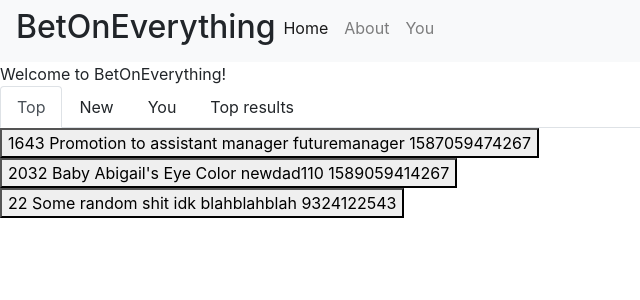
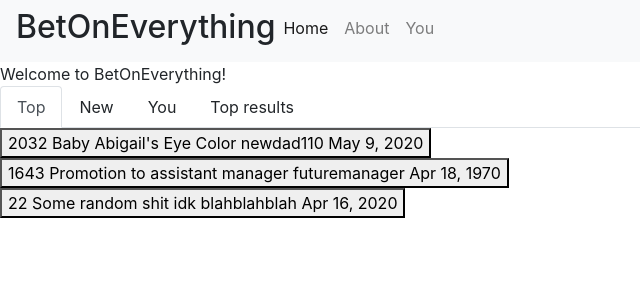
Before and after one commit to dtolaoye/Frontend, an Angular app in the folder Project3/: page /home in a window 1280 px wide. Shown: the top 300 px of the page, without its empty margins (0-640 px from the left). Built offline with nearby package versions, Linux system fonts and the light colour scheme.

Commit message:
date pipe

```diff
--- a/Project3/src/app/betlist/betlist.component.html
+++ b/Project3/src/app/betlist/betlist.component.html
@@ -22,7 +22,7 @@
   <ngb-panel *ngFor="let x of betlist">
      <ng-template ngbPanelTitle>
         <div class="bet-card">
-          {{x.bets}} {{x.name}} {{x.user}} {{x.cutoff}}
+          {{x.bets}} {{x.name}} {{x.user}} {{x.cutoff | date}}
         </div>
      </ng-template>
      <ng-template ngbPanelContent>
--- a/Project3/src/app/betlist/betlist.component.ts
+++ b/Project3/src/app/betlist/betlist.component.ts
@@ -11,9 +11,9 @@
 }
 
 const betlistData: Bet[] = [ //placeholder data delete later and replace w api call
-  {"bets": 1643, "name": "Promotion to assistant manager", "user":"futuremanager", "cutoff": 1587059474267, "description": "eoihdfkghsldijgrldkfjblgserg"},
+  {"bets": 1643, "name": "Promotion to assistant manager", "user":"futuremanager", "cutoff": 9324122543, "description": "eoihdfkghsldijgrldkfjblgserg"},
   {"bets": 2032, "name": "Baby Abigail's Eye Color", "user":"newdad110", "cutoff": 1589059414267, "description": "eoihdfkghsldijgrldkfjblgserg"},
-  {"bets": 22, "name": "Some random shit idk", "user": "blahblahblah", "cutoff": 9324122543, "description": "eoihdfkghsldijgrldkfjblgserg"}
+  {"bets": 22, "name": "Some random shit idk", "user": "blahblahblah", "cutoff": 1587059474267, "description": "eoihdfkghsldijgrldkfjblgserg"}
 ]
 
 @Component({
@@ -41,12 +41,11 @@
   }
 
   sortBets(tab: string):  void{
-    console.log("kill me");
-    console.log(tab);
     // reorder elements
     switch (tab) {
       case 'top':
-        this.betlist.sort(function(a: Bet, b: Bet): number {return a.bets*a.cutoff - a.bets*a.cutoff;}); //most bets, ending soonest
+        console.log("why");
+        this.betlist.sort(function(a: Bet, b: Bet): number {return b.bets - a.bets;}); //most bets, ending soonest
         break;
       case 'new':
         this.betlist.sort(function(a: Bet, b: Bet): number {return b.cutoff - a.cutoff;});
```
